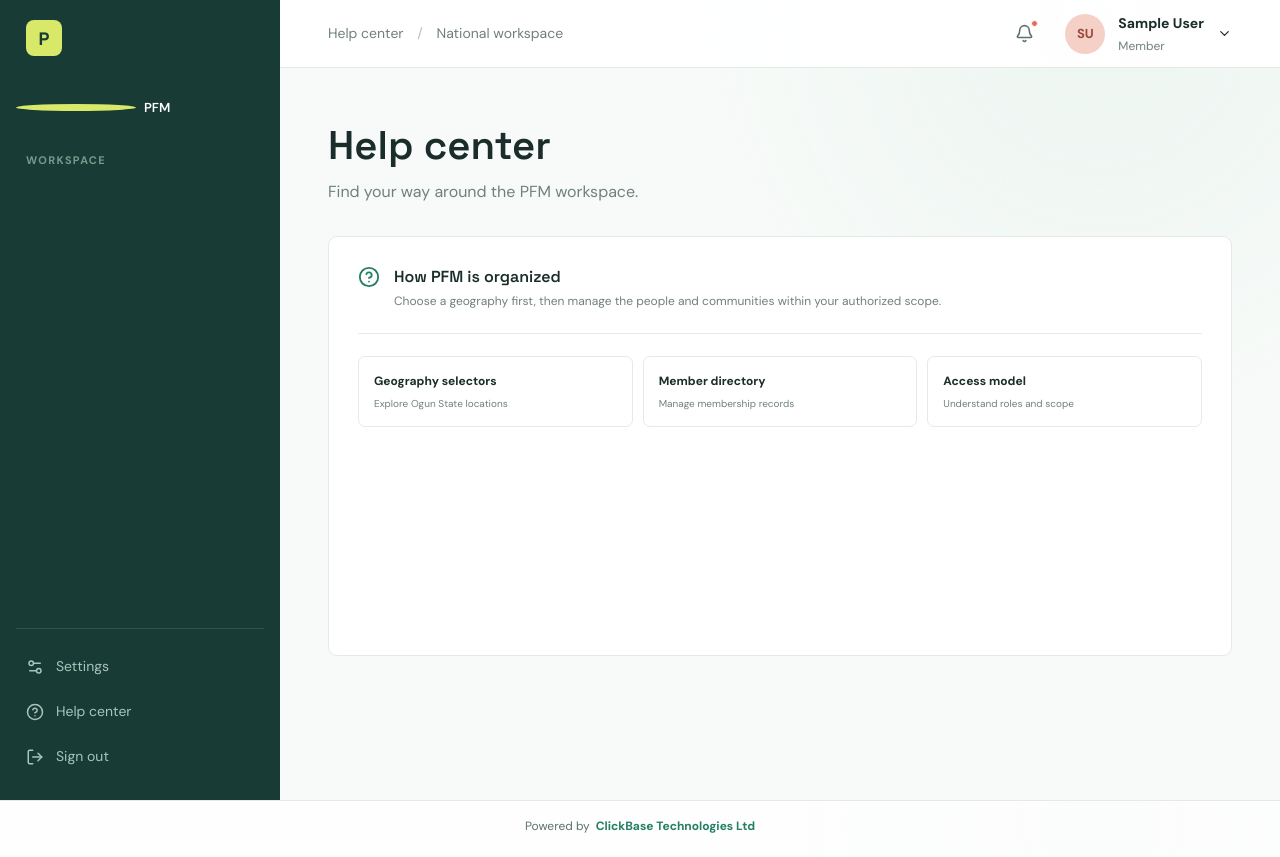
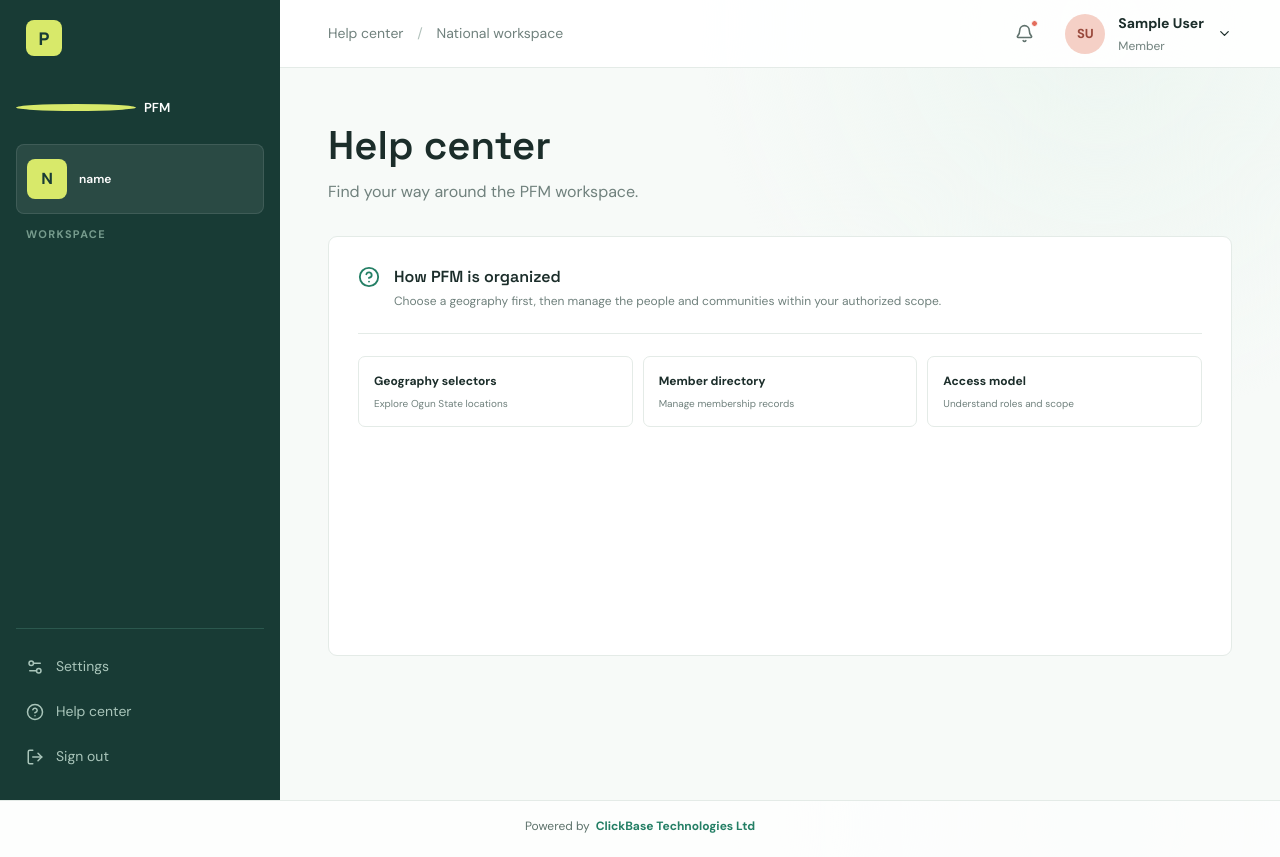
Before and after one commit to Raymondknows/pfm-frontend, a Next.js app: page /help in a window 1280 px wide. Built offline with nearby package versions, Linux system fonts and the light colour scheme; sample sign-in values are in the browser's storage.

Commit message:
Sidebar UI Fix More

```diff
--- a/src/app/globals.css
+++ b/src/app/globals.css
@@ -79,7 +79,12 @@ button,a { font:inherit; } a { color:inherit; text-decoration:none; }
 .app-shell { display:flex; height:100vh; min-height:100vh; overflow:hidden; }
 .sidebar { width:280px; height:100vh; position:sticky; top:0; overflow:hidden; background:#183b35; color:#dcebe4; padding:20px 16px; display:flex; flex-direction:column; flex-shrink:0; }
 .brand { display:flex; align-items:center; gap:8px; font:600 16px var(--font-display); color:#fff; padding:0 10px 24px; margin-bottom:8px; }.brand-mark { background:#d8e96a; color:#183b35; display:grid; place-items:center; width:36px; height:36px; border-radius:8px; font-weight:700; font-size:18px; }
-.workspace-switcher { display:flex; align-items:center; gap:8px; padding:10px 0; margin-bottom:24px; }.workspace-switcher span { flex:1; font-size:13px; color:#fff; font-weight:600; }.workspace-dot { width:7px; height:7px; background:#d8e96a; border-radius:50%; flex-shrink:0; }
+.workspace-switcher { display:flex; align-items:center; gap:8px; padding:10px 0; margin-bottom:16px; }.workspace-switcher span { flex:1; font-size:13px; color:#fff; font-weight:600; }.workspace-dot { width:7px; height:7px; background:#d8e96a; border-radius:50%; flex-shrink:0; }
+.sidebar-user-profile { display:flex; align-items:center; gap:12px; padding:14px 10px; margin-bottom:12px; background:rgba(255,255,255,0.08); border-radius:8px; border:1px solid rgba(255,255,255,0.1); }
+.user-avatar { display:grid; place-items:center; width:40px; height:40px; border-radius:8px; background:#d8e96a; color:#183b35; font-weight:700; font-size:16px; flex-shrink:0; }
+.user-info { display:flex; flex-direction:column; gap:3px; min-width:0; flex:1; }
+.user-email { font-size:12px; color:#fff; font-weight:600; overflow:hidden; text-overflow:ellipsis; white-space:nowrap; }
+.user-role { font-size:10px; color:#a2c5b8; text-transform:uppercase; letter-spacing:0.05em; }
 .nav-list { flex:1; min-height:0; overflow-y:auto; }.nav-label { display:block; color:#769b8d; font-size:11px; font-weight:700; letter-spacing:.12em; text-transform:uppercase; padding:0 10px 8px; margin-top:16px; }.nav-label:first-child { margin-top:0; }.nav-item { display:flex; align-items:center; gap:12px; color:#a9c5ba; font-size:14px; padding:11px 10px; border-radius:6px; margin:2px 0; transition:all .15s ease; }.nav-item.active,.nav-item:hover { background:rgba(255,255,255,.1); color:#fff; }.nav-count { margin-left:auto; color:#90b8a8; font-size:12px; }.sidebar-bottom { border-top:1px solid #2b584e; padding-top:14px; flex-shrink:0; }
 .logout-button { width:100%; border:0; background:transparent; text-align:left; cursor:pointer; }
 .member-actions { display:flex; flex-wrap:wrap; align-items:center; gap:5px; margin-top:7px; }.member-actions select,.member-actions input { max-width:125px; border:1px solid var(--line); border-radius:5px; padding:5px; color:var(--ink); font-size:10px; }.small-action { border:0; border-radius:5px; background:var(--green); color:#fff; padding:6px 8px; font-size:10px; font-weight:700; cursor:pointer; }.member-actions small { color:var(--green); font-size:9px; }
--- a/src/components/workspace-shell.tsx
+++ b/src/components/workspace-shell.tsx
@@ -1,8 +1,16 @@
+'use client';
+
 import { Activity, Bell, ChevronDown } from "lucide-react";
 import type { ReactNode } from "react";
+import { useEffect, useState } from "react";
 import { MobileNav } from "./mobile-nav";
 import { UserIdentity } from "./user-identity";
 import { WorkspaceNavigation } from "./workspace-navigation";
+
+interface UserInfo {
+  email: string;
+  roles?: Array<{ name: string }>;
+}
 
 export function WorkspaceShell({
   children,
@@ -19,6 +27,19 @@ export function WorkspaceShell({
   hidePageHeader?: boolean;
   fullHeight?: boolean;
 }) {
+  const [user, setUser] = useState<UserInfo | null>(null);
+
+  useEffect(() => {
+    try {
+      const userStr = localStorage.getItem('pfm.user');
+      if (userStr) {
+        setUser(JSON.parse(userStr));
+      }
+    } catch (err) {
+      console.error('Failed to parse user data:', err);
+    }
+  }, []);
+
   return (
     <div className="app-shell">
       <aside className="sidebar">
@@ -29,6 +50,21 @@ export function WorkspaceShell({
           <span className="workspace-dot" />
           <span>PFM</span>
         </div>
+
+        {user && (
+          <div className="sidebar-user-profile">
+            <div className="user-avatar">
+              {user.email.charAt(0).toUpperCase()}
+            </div>
+            <div className="user-info">
+              <span className="user-email">{user.email.split('@')[0]}</span>
+              {user.roles && user.roles[0] && (
+                <span className="user-role">{user.roles[0].name}</span>
+              )}
+            </div>
+          </div>
+        )}
+
         <WorkspaceNavigation activeLabel={title} />
       </aside>
       <main className="main-content">
```
